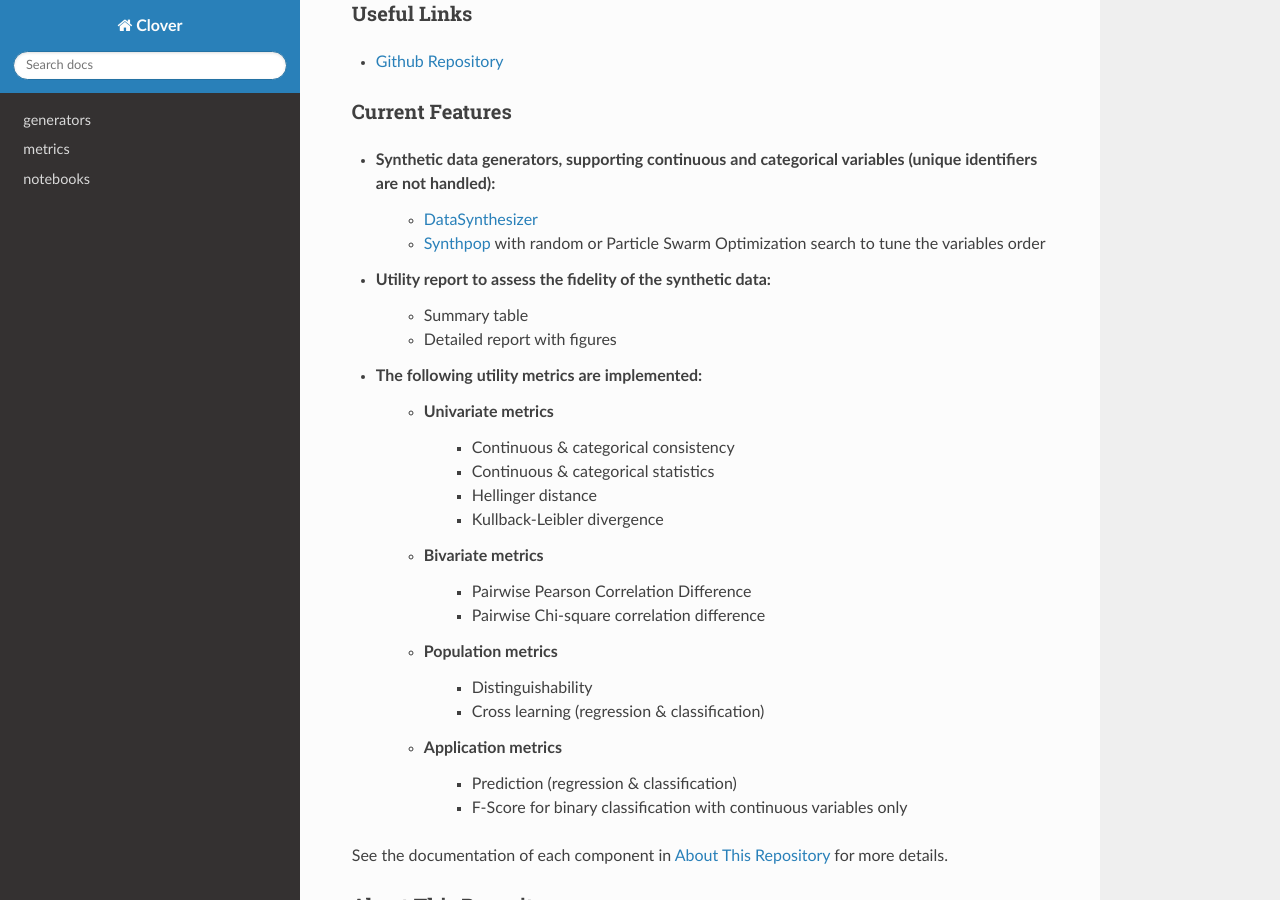
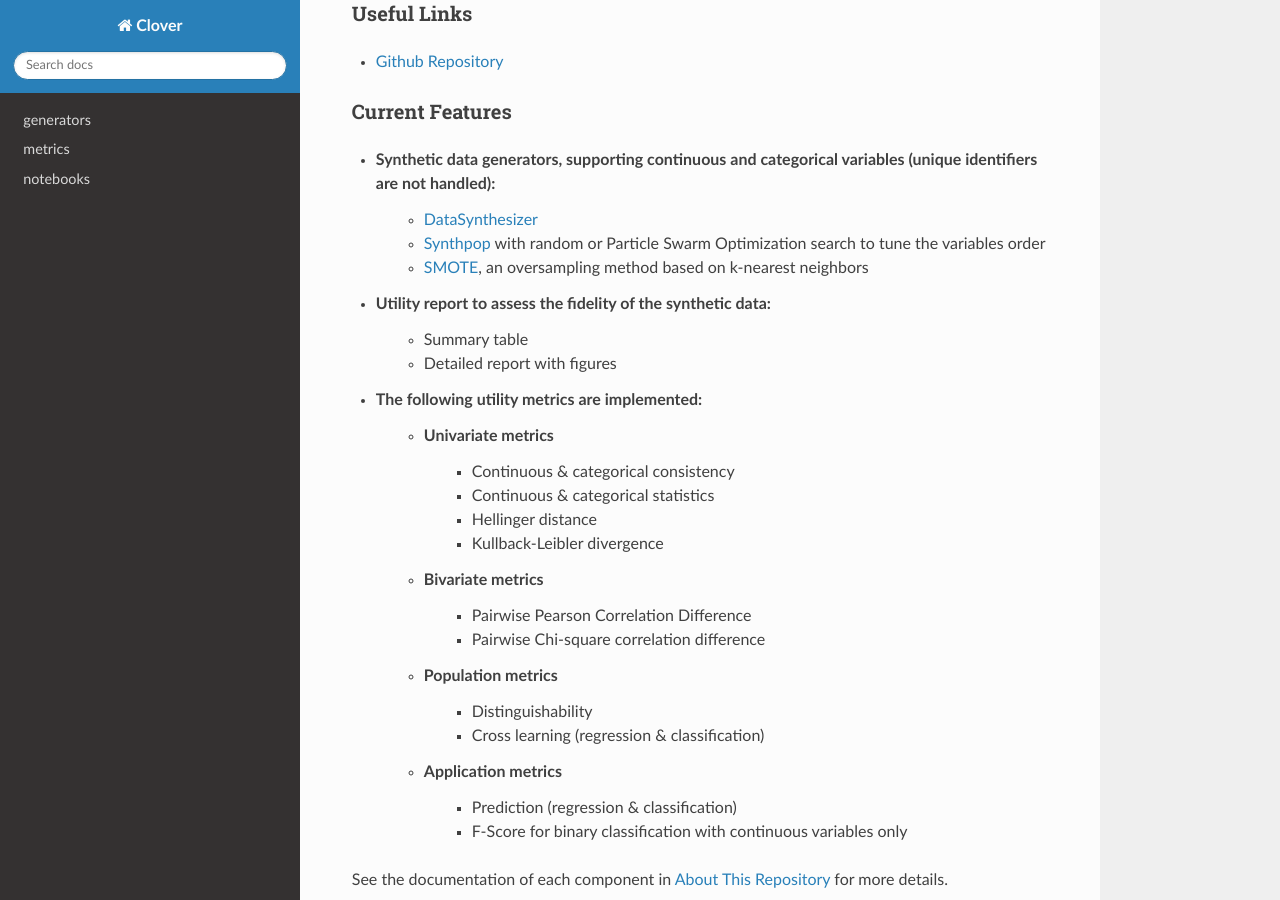
Before and after one commit to CRCHUM-CITADEL/clover, a Sphinx documentation site: the page built from docs/index.rst, in a window 1280 px wide and 900 px high, scrolled down 914 px. Built offline with Sphinx 7.4.7 and the Read the Docs theme 2.0.0, drawn with Linux system fonts in a browser that asks for light colours; pages that are not in the unit, such as notebooks, are missing from menus.

Commit message:
smote in docs

```diff
--- a/docs/index.rst
+++ b/docs/index.rst
@@ -49,6 +49,7 @@ Current Features
 * Synthetic data generators, supporting continuous and categorical variables (unique identifiers are not handled):
    - `DataSynthesizer <https://github.com/DataResponsibly/DataSynthesizer>`_
    - `Synthpop <https://github.com/hazy/synthpop>`_ with random or Particle Swarm Optimization search to tune the variables order
+   - `SMOTE <https://imbalanced-learn.org/stable/over_sampling.html#from-random-over-sampling-to-smote-and-adasyn>`_, an oversampling method based on k-nearest neighbors
 * Utility report to assess the fidelity of the synthetic data:
    - Summary table
    - Detailed report with figures
```
Also changed, not shown: README.md (+1 -0 lines), 2 other files.
